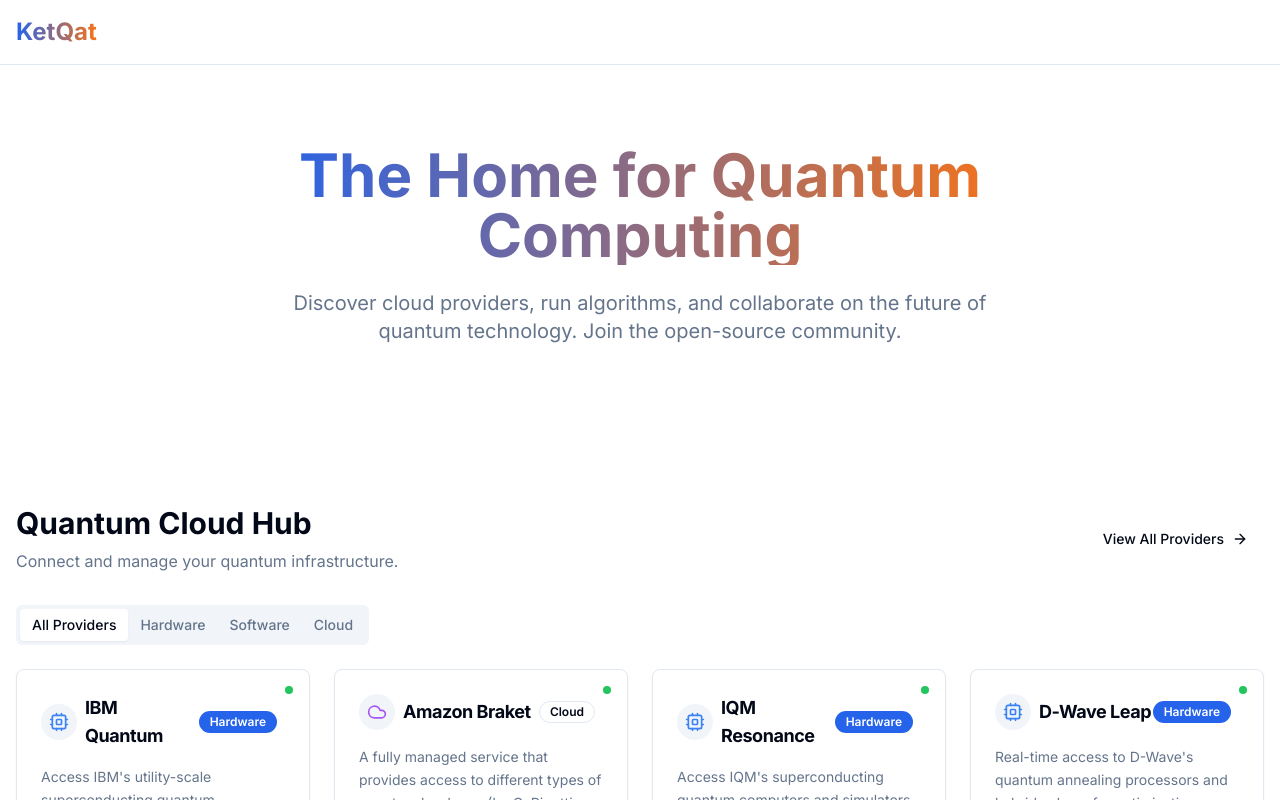
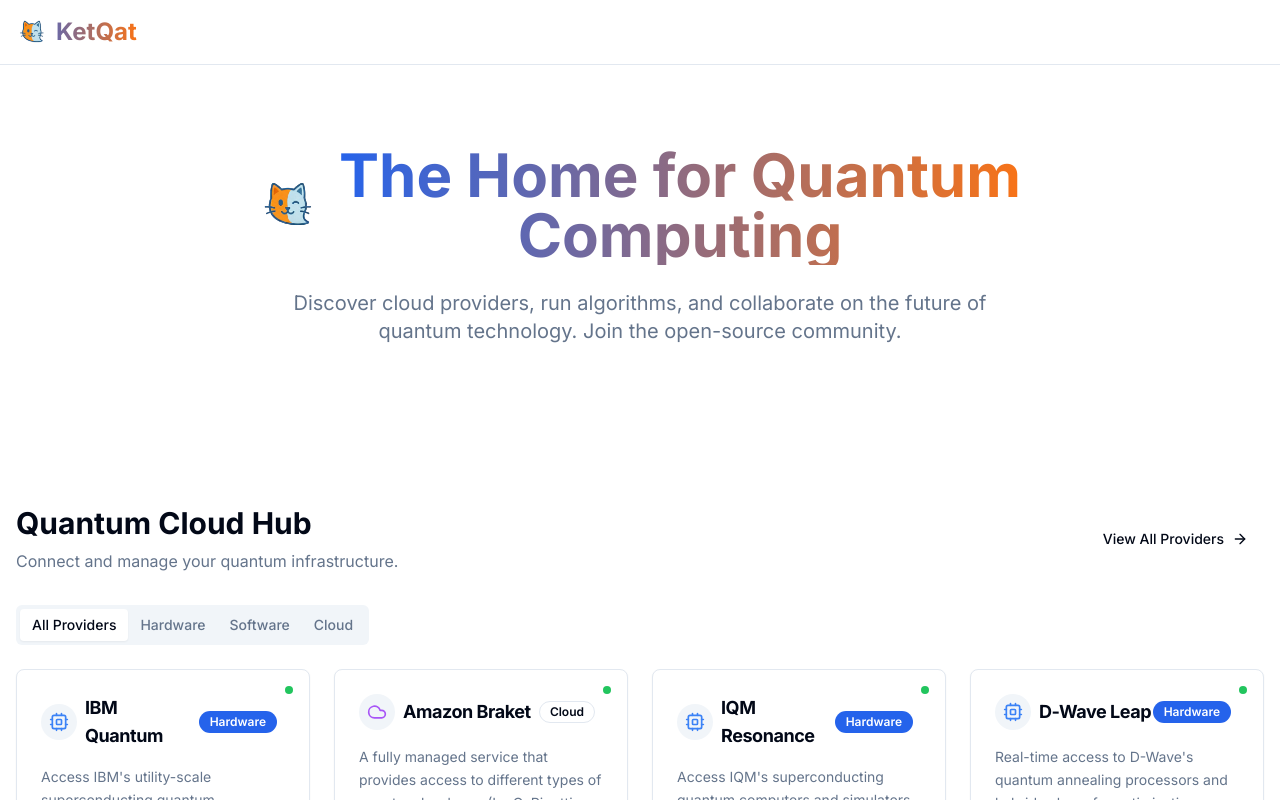
Before and after one commit to ketqat/ketqat, a Next.js app: page / in a window 1280 px wide. Shown: the top 800 px of the page. Built offline with nearby package versions, Linux system fonts and the light colour scheme.

Commit message:
Add KetQat icon next to titles
- Add ketqat-icon.png to public directory
- Add icon next to KetQat title in navigation bar (layout.tsx)
- Add icon next to hero title on homepage (page.tsx)
- Use Next.js Image component for optimization

```diff
--- a/app/layout.tsx
+++ b/app/layout.tsx
@@ -2,6 +2,7 @@
 import { Inter } from "next/font/google"
 import "./globals.css"
 import Link from "next/link"
+import Image from "next/image"
 
 const inter = Inter({ subsets: ["latin"] })
 
@@ -24,8 +25,15 @@
         <nav className="border-b bg-white/80 backdrop-blur-sm sticky top-0 z-50">
           <div className="container mx-auto px-4 py-4">
             <div className="flex items-center justify-between">
-              <Link href="/" className="text-2xl font-bold bg-gradient-to-r from-quantum-blue to-quantum-orange bg-clip-text text-transparent">
-                KetQat
+              <Link href="/" className="flex items-center gap-2 text-2xl font-bold bg-gradient-to-r from-quantum-blue to-quantum-orange bg-clip-text text-transparent">
+                <Image
+                  src="/ketqat-icon.png"
+                  alt="KetQat"
+                  width={32}
+                  height={32}
+                  className="object-contain"
+                />
+                <span>KetQat</span>
               </Link>
             </div>
           </div>
--- a/app/page.tsx
+++ b/app/page.tsx
@@ -2,6 +2,7 @@
 
 import { useState } from "react"
 import { useRouter } from "next/navigation"
+import Image from "next/image"
 import { Button } from "@/components/ui/button"
 import { Tabs, TabsContent, TabsList, TabsTrigger } from "@/components/ui/tabs"
 import { QUANTUM_PROVIDERS } from "@/lib/cloud-providers"
@@ -23,8 +24,17 @@
       {/* Hero Section */}
       <section className="container mx-auto px-4 py-20 text-center">
         <div className="max-w-3xl mx-auto">
-          <h1 className="text-5xl md:text-6xl font-bold mb-6 bg-gradient-to-r from-quantum-blue to-quantum-orange bg-clip-text text-transparent">
-            The Home for Quantum Computing
+          <h1 className="flex items-center justify-center gap-4 text-5xl md:text-6xl font-bold mb-6">
+            <Image
+              src="/ketqat-icon.png"
+              alt="KetQat"
+              width={64}
+              height={64}
+              className="object-contain"
+            />
+            <span className="bg-gradient-to-r from-quantum-blue to-quantum-orange bg-clip-text text-transparent">
+              The Home for Quantum Computing
+            </span>
           </h1>
           <p className="text-xl text-muted-foreground mb-8">
             Discover cloud providers, run algorithms, and collaborate on the future of quantum technology. Join the open-source community.
```
Also changed, not shown: public/ketqat-icon.png (added).
